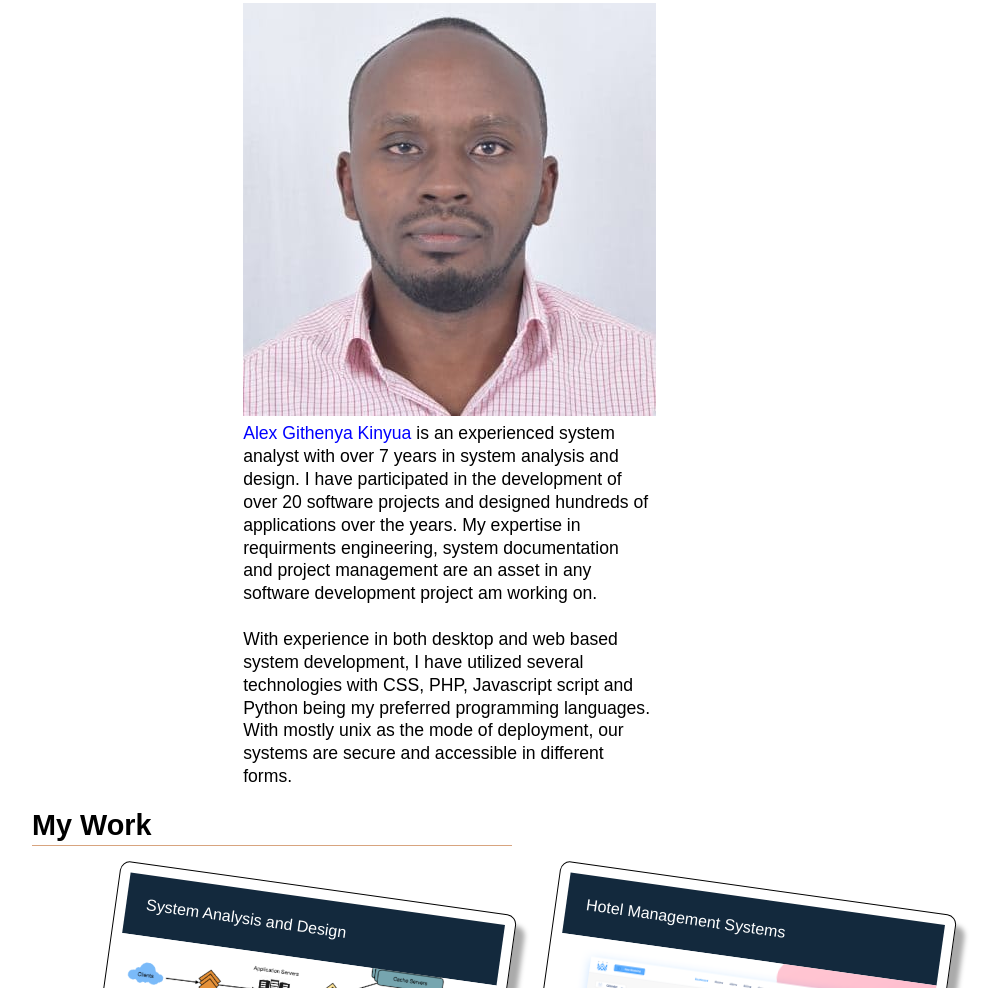
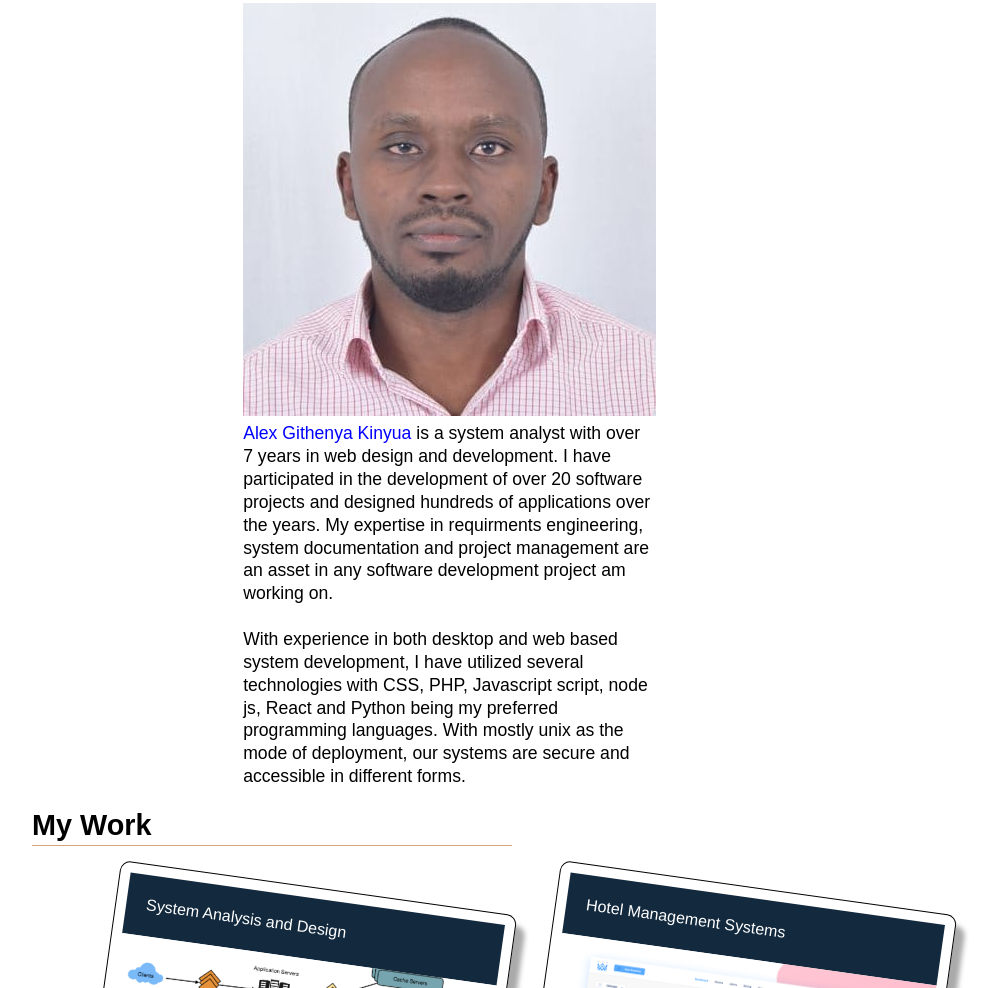
Before and after one commit to gihts024/Homework2_AK, a plain HTML site: page index.html in a window 1280 px wide. Shown: the part 307-1295 px from the top of the page, without its empty margins (248-1246 px from the left). Drawn offline with Linux system fonts and the light colour scheme.

Commit message:
Update index.html

```diff
--- a/index.html
+++ b/index.html
@@ -33,8 +33,8 @@
         <article>
             <div class="box-2">
                 <p >
-                    <img src="./assets/images/alex.jpeg"> <span style="color:blue"; font-size="17px">Alex Githenya Kinyua</span> is an experienced system analyst with over 7 years
-                    in system analysis and design. I have participated in the development of
+                    <img src="./assets/images/alex.jpeg"> <span style="color:blue"; font-size="17px">Alex Githenya Kinyua</span> is a system analyst with over 7 years
+                    in web design and development. I have participated in the development of
                     over 20 software projects and designed hundreds of applications over the
                     years. My expertise in requirments engineering, system documentation and
                     project management are an asset in any software development project am
@@ -43,7 +43,7 @@
                 <br>
                 <p>
                     With experience in both desktop and web based system development,
-                    I have utilized several technologies with CSS, PHP, Javascript script
+                    I have utilized several technologies with CSS, PHP, Javascript script, node js, React
                     and Python being my preferred programming languages. With mostly unix as
                     the mode of deployment, our systems are secure and accessible in different
                     forms.
```
